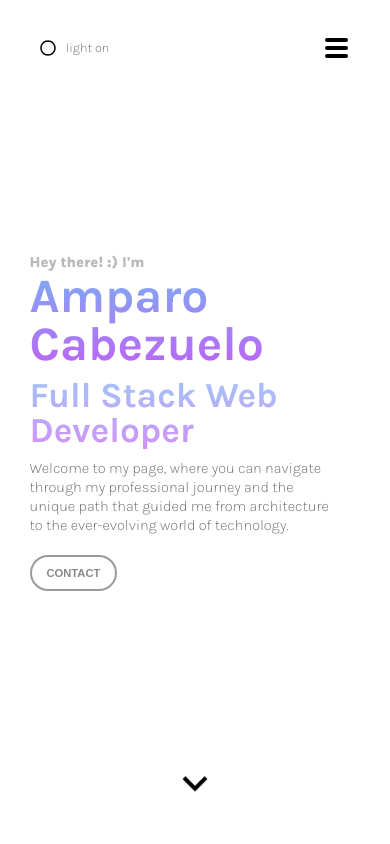
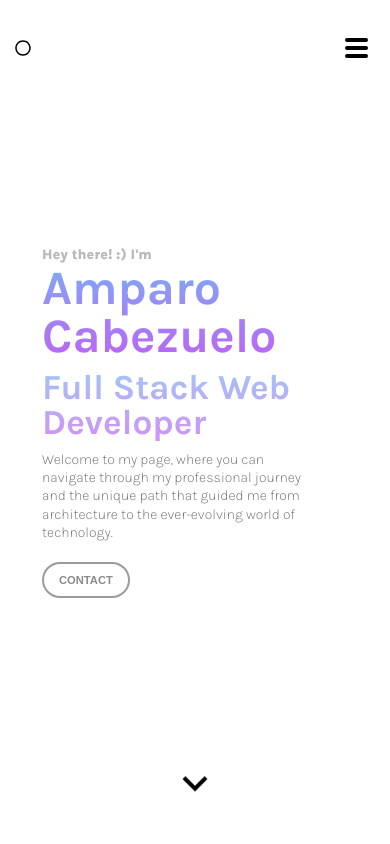
Before and after one commit to amcasep/Portfolio-Developer, a React (Vite) app: page / in a window 390 px wide. Shown: the top 844 px of the page. Built offline with nearby package versions, Linux system fonts and the light colour scheme.

Commit message:
implemented responsiveness on toggle button for mobile devices

```diff
--- a/src/App.css
+++ b/src/App.css
@@ -28,6 +28,14 @@
 .toggleMode p {
   font-size: 0.8rem;
 }
+@media (max-width: 576px) {
+  .toggleMode p{
+    display: none;
+  }
+  .toggleMode {
+    left: 15px;
+  }
+}
 .menu-btn {
   position: absolute;
   z-index: 3;
@@ -42,7 +50,12 @@
   /* background: linear-gradient(-45deg, #e3eefe 0%, #efddfb 100%); */
   transition: all 0.3s ease-in-out;
 }
+@media (max-width: 576px) {
+  .menu-btn {
+    right: 20px;
 
+  }
+}
 /* BURGUER MENU */
 .menu-btn span,
 .menu-btn:before,
@@ -352,7 +365,8 @@ button:hover {
   .headerText {
     align-items: flex-start;
     text-align: left;
-    margin-left: 20px;
+    margin-left: 45px;
+    padding-right: 40px;
   }
   .headerText h1 {
   line-height: 1;
@@ -364,8 +378,8 @@ button:hover {
     margin-bottom: 10px;
   }
   .headerText p {
-    max-width: 300px;
-    font-size: 0.92rem;
+    max-width: 260px;
+    font-size: 0.88rem;
   }
 }
 /************************* PROJECTS *******************************/
```
